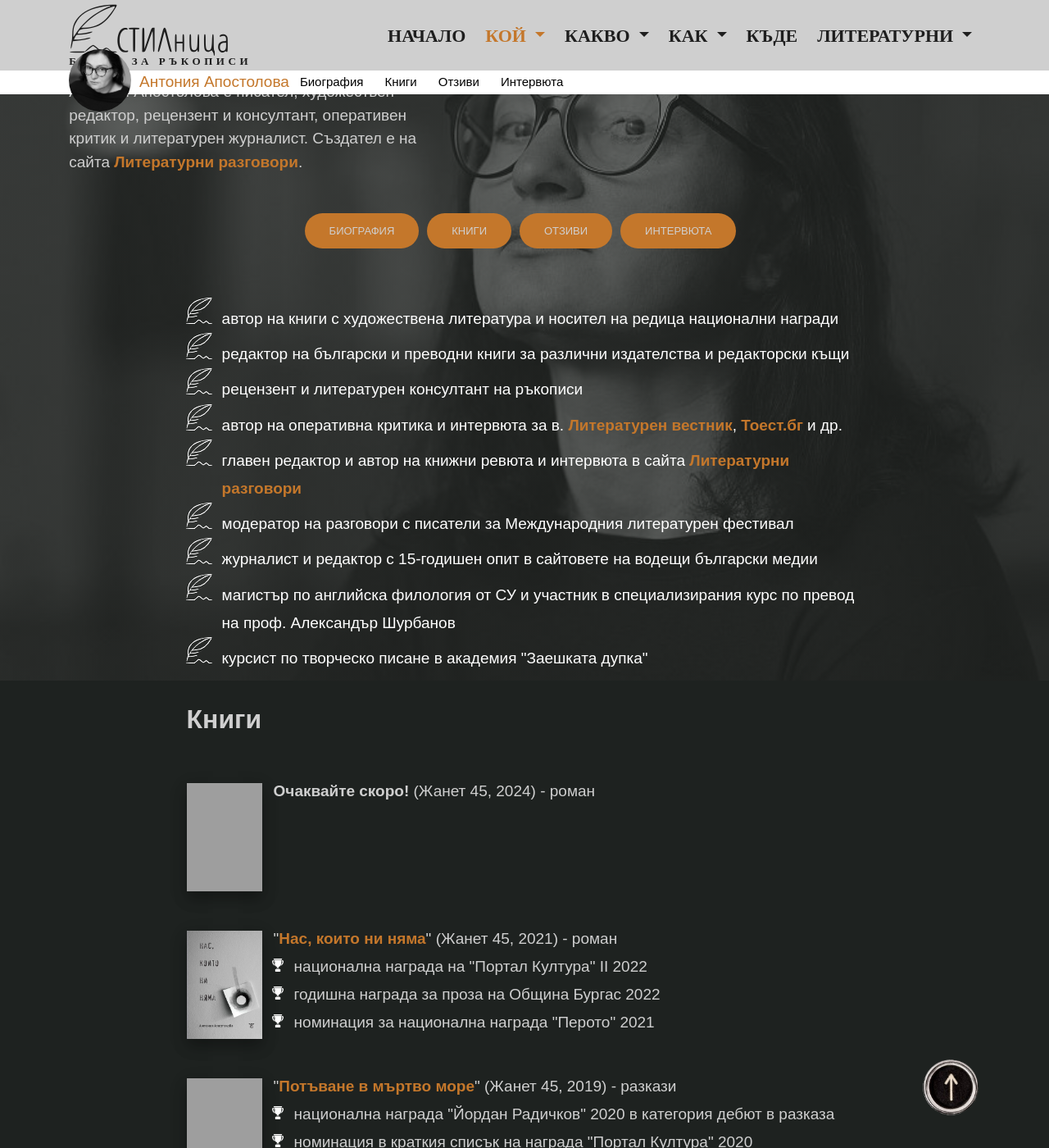
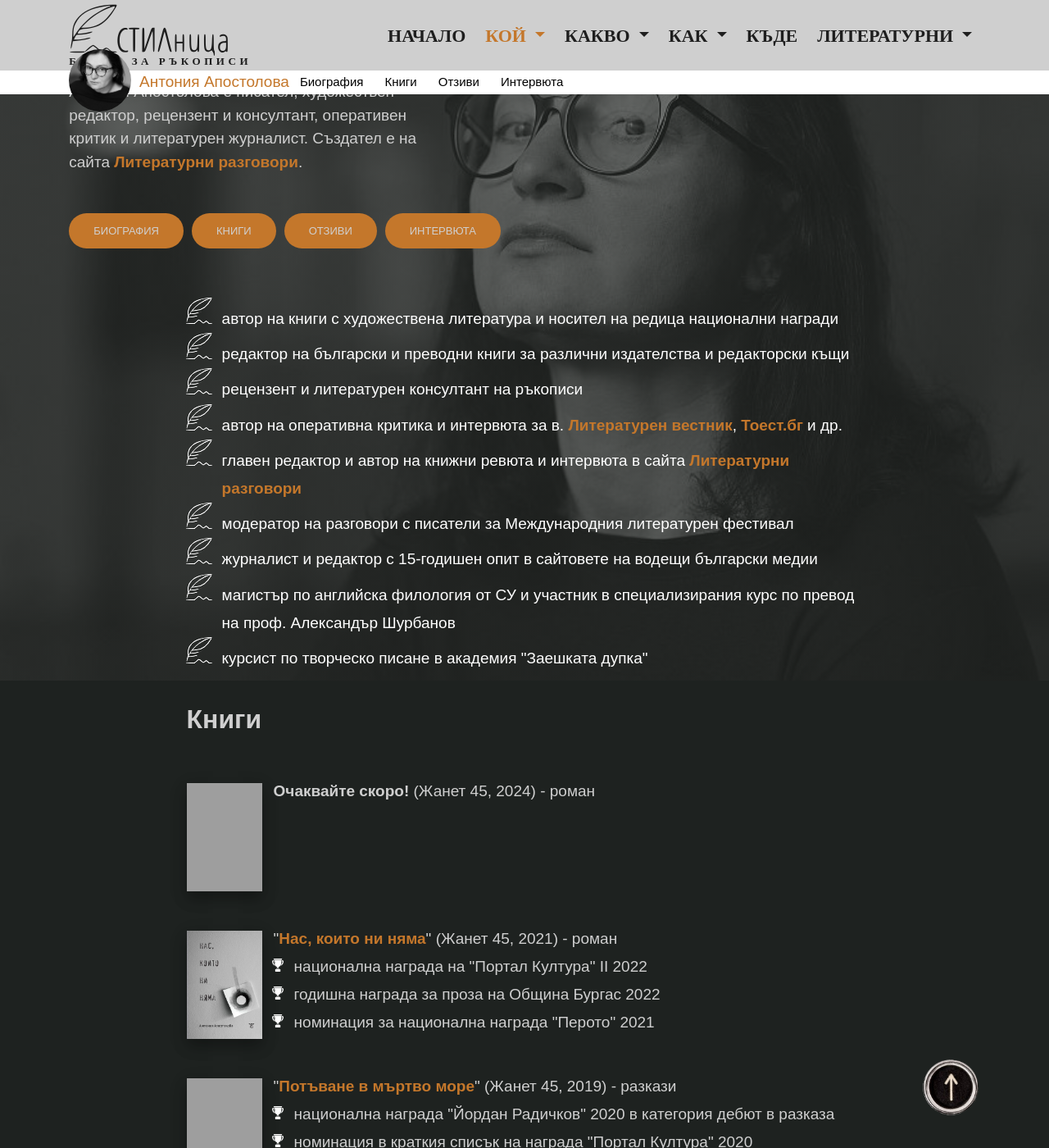
Before and after one commit to stilnica/stilnica.github.io, a Jekyll site: the page built from _info/_people/antonia.html, in a window 1280 px wide and 1400 px high, scrolled down 190 px. Shown: the whole window at 82% size. Built offline with Jekyll 4.4.1, drawn with Linux system fonts in a browser that asks for light colours; some web fonts are replaced; grey boxes are pictures that could not be loaded.

Commit message:
Minor layout fix

```diff
--- a/assets/css/templatemo-edu-meeting.css
+++ b/assets/css/templatemo-edu-meeting.css
@@ -644,7 +644,7 @@ header
 #person-buttons-container {
   display: flex;
   flex-direction: row;
-  justify-content: center;
+  justify-content: flex-start;
   align-items: center;
   flex-wrap: nowrap;
 }
@@ -652,6 +652,7 @@ header
 @media (max-width: 576px) {
   #person-buttons-container {
     flex-direction: column;
+    align-items: flex-start;
   }
 
   #person-buttons-container .main-button-red {
```
Also changed, not shown: 2 other files.
